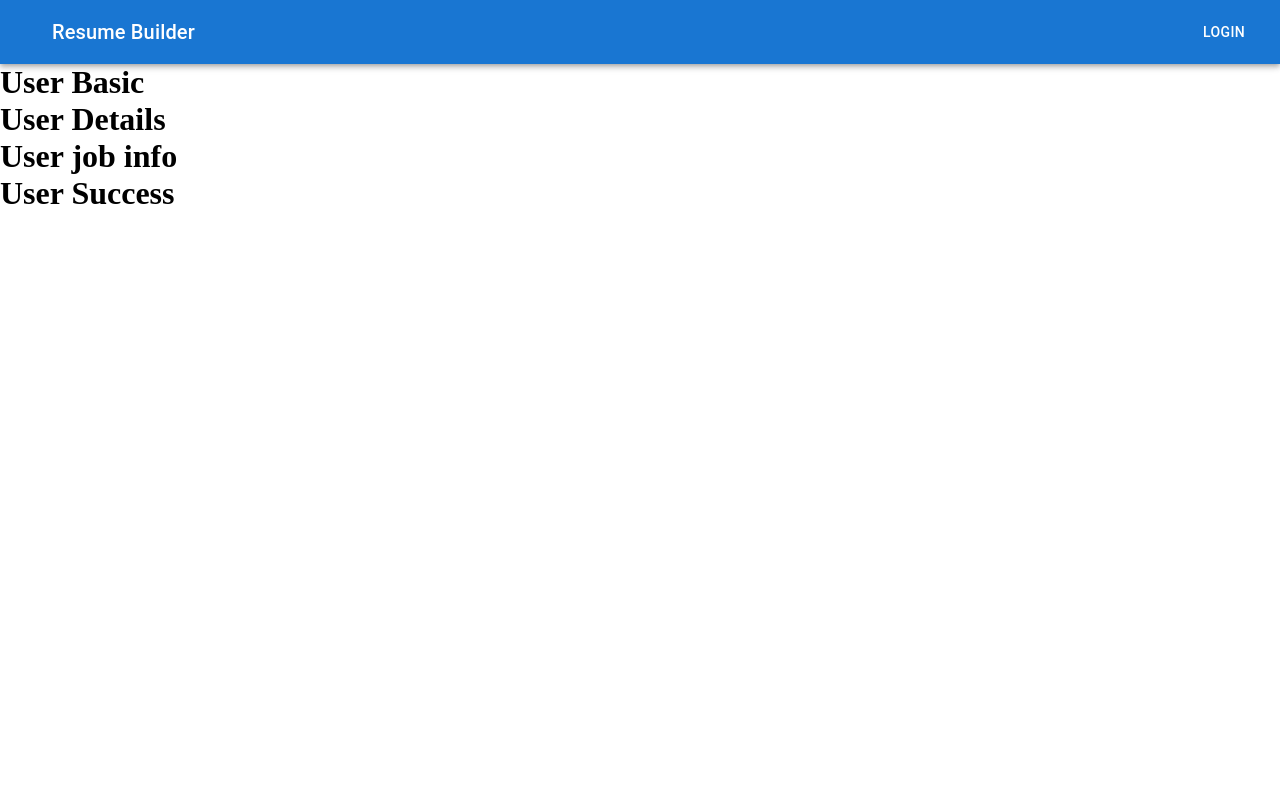
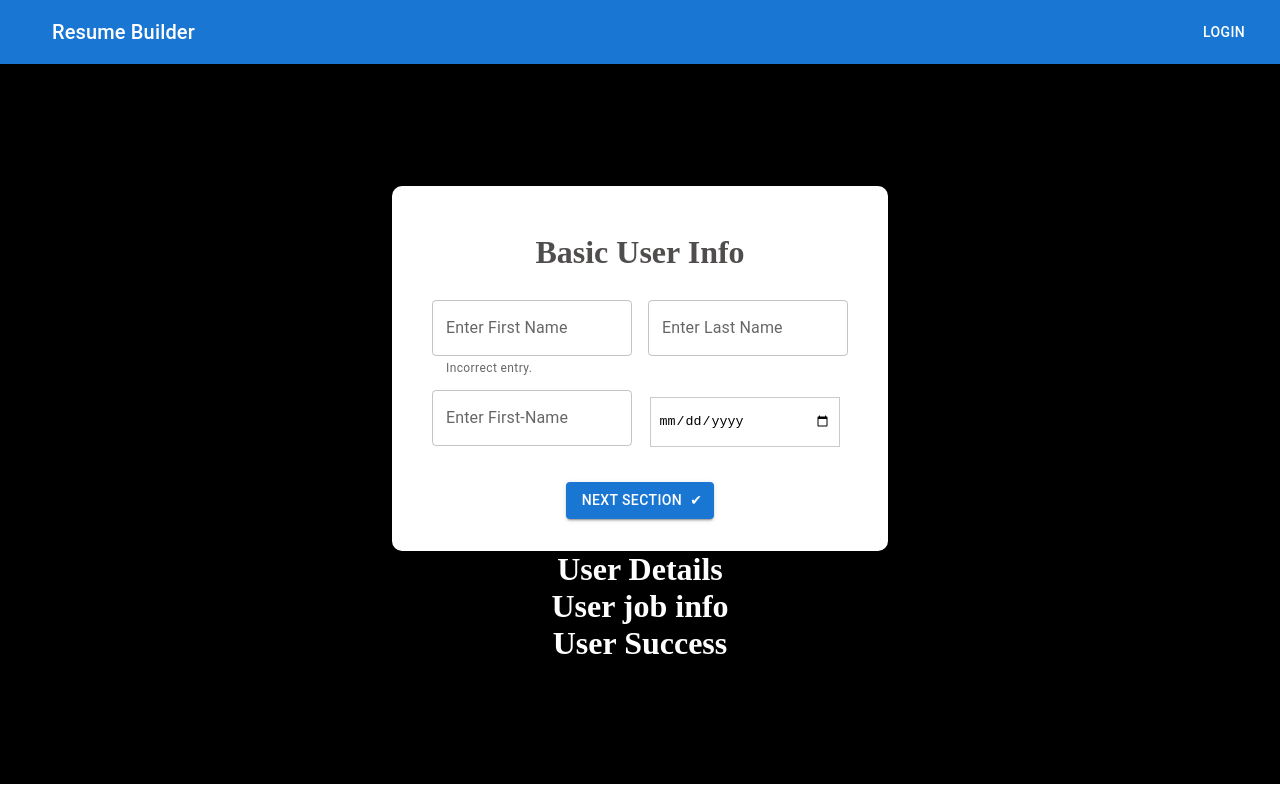
Before and after one commit to niaziiii/resume-builder, a React (Create React App) app: page / in a window 1280 px wide. Built offline with nearby package versions, Linux system fonts and the light colour scheme.

Commit message:
Added User basic UI

```diff
--- a/src/App.js
+++ b/src/App.js
@@ -6,7 +6,9 @@ function App() {
   return (
     <div>
       <NavigationBar/>
+      <div className='container-main'>
       <UserInfo/>
+      </div>
     </div>
   )
 }
--- a/src/components/Forms/UserBasic/UserBasic.jsx
+++ b/src/components/Forms/UserBasic/UserBasic.jsx
@@ -1,10 +1,41 @@
 import React from 'react'
+import Box from '@mui/material/Box';
+import TextField from '@mui/material/TextField';
+// import SendIcon from '@mui/icons-material/Send';
+import Button from '@mui/material/Button';
+
 
 const UserBasic = () => {
   return (
-    <div>
-      <h1>User Basic</h1>
-    </div>
+    <Box
+      className='UserBasic-Form'
+      component="form"
+      // onSubmit={}
+      sx={{
+        '& .MuiTextField-root': { m: 1, width: '25ch' },
+      }}
+    >
+      <h1>Basic User Info</h1>
+      <div className='inputsContainer'>
+        <TextField
+          label="Enter First Name"
+          helperText="Incorrect entry."
+        />
+        <TextField
+          label="Enter Last Name"
+        />
+      </div>
+      <div className='inputsContainer'>
+        <TextField
+          label="Enter First-Name"
+        />
+        <input type="date" name="" id="" />
+
+      </div>
+      <Button variant="contained" endIcon='✔' type='submit'>
+        Next Section
+      </Button>
+    </Box>
   )
 }
 
--- /dev/null
+++ b/src/style/modules/__basicUser.scss
@@ -0,0 +1,60 @@
+
+.container-main{
+    background-color: black;
+    width: 100%;
+    min-height: 90vh;
+    display: flex;
+    justify-content: center;
+    align-items: center;
+    flex-direction: column;
+    color: white;
+}
+
+.UserBasic-Form{
+    background-color: white;
+    padding: 2rem;
+    color: rgb(80, 77, 77);
+    text-align: center;
+    border-radius: 10px;
+
+}
+.UserBasic-Form h1{
+    margin: 1rem 0;
+}
+.UserBasic-Form button{
+    margin-top: 1rem;
+    cursor: pointer;
+}
+.inputsContainer{
+    display: flex;
+    flex-direction: row;
+    align-items: flex-start;
+    padding: .3rem 0;
+    height: 5rem;
+}
+
+.inputsContainer input[type="date"]{
+    flex: 0 0 40%;
+    padding: 0 .5rem;
+    height: 3rem;
+    align-self: center;
+    margin: 0 .6rem;
+    border: 1px solid rgb(204, 201, 201);
+}
+
+@media screen and (max-width: 800px) {
+  .UserBasic-Form{
+    height: 100%;
+    min-height: auto;
+    border-radius: 0%;
+  }
+}
+@media screen and (max-width: 500px) {
+    .inputsContainer{
+        padding: .3rem 0;
+        height: auto;
+        flex-direction: column;
+    }
+
+
+}
--- a/src/style/style.css
+++ b/src/style/style.css
@@ -1,4 +1,64 @@
-*{
-    margin: 0%;
-    padding: 0%;
+* {
+  margin: 0%;
+  padding: 0%;
 }
+
+.container-main {
+  background-color: black;
+  width: 100%;
+  min-height: 90vh;
+  display: flex;
+  justify-content: center;
+  align-items: center;
+  flex-direction: column;
+  color: white;
+}
+
+.UserBasic-Form {
+  background-color: white;
+  padding: 2rem;
+  color: rgb(80, 77, 77);
+  text-align: center;
+  border-radius: 10px;
+}
+
+.UserBasic-Form h1 {
+  margin: 1rem 0;
+}
+
+.UserBasic-Form button {
+  margin-top: 1rem;
+  cursor: pointer;
+}
+
+.inputsContainer {
+  display: flex;
+  flex-direction: row;
+  align-items: flex-start;
+  padding: 0.3rem 0;
+  height: 5rem;
+}
+
+.inputsContainer input[type=date] {
+  flex: 0 0 40%;
+  padding: 0 0.5rem;
+  height: 3rem;
+  align-self: center;
+  margin: 0 0.6rem;
+  border: 1px solid rgb(204, 201, 201);
+}
+
+@media screen and (max-width: 800px) {
+  .UserBasic-Form {
+    height: 100%;
+    min-height: auto;
+    border-radius: 0%;
+  }
+}
+@media screen and (max-width: 500px) {
+  .inputsContainer {
+    padding: 0.3rem 0;
+    height: auto;
+    flex-direction: column;
+  }
+}/*# sourceMappingURL=style.css.map */
--- /dev/null
+++ b/src/style/style.scss
@@ -0,0 +1,6 @@
+*{
+    margin: 0%;
+    padding: 0%;
+}
+
+@import './modules/_basicUser';
```
Also changed, not shown: 1 other file (tests, documents, lock files or other folders).
